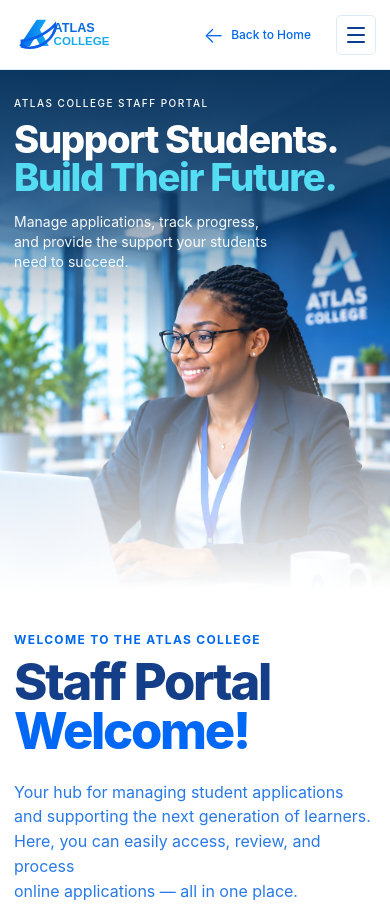
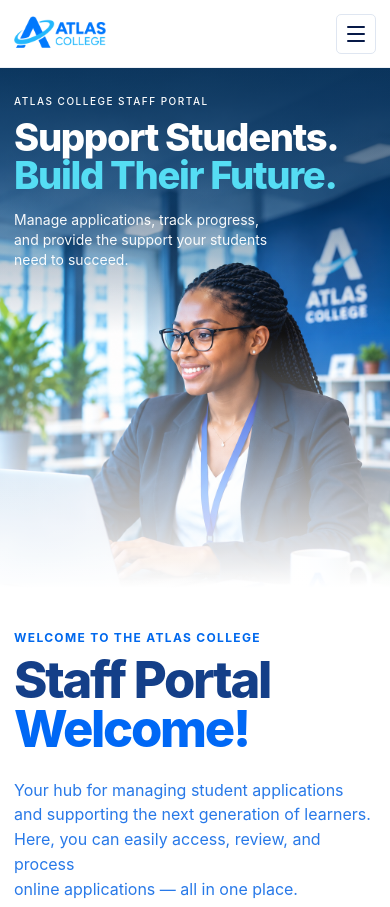
Before and after one commit to euduproassist/myAtlas, a plain HTML site: page a-11.html in a window 390 px wide. Shown: the top 907 px of the page. Drawn offline with Linux system fonts and the light colour scheme.

Commit message:
Update a-11.html

```diff
--- a/a-11.html
+++ b/a-11.html
@@ -71,74 +71,53 @@
     }
 
     /* =========================
-       HEADER (STRETCHED EDGE-TO-EDGE WITH HAMBURGER MENU)
+       HEADER & NAVIGATION
        ========================= */
     .site-header {
       width: 100%;
       max-width: 100%;
-      height: 84px;
-      min-height: 84px;
-      display: flex;
-      align-items: center;
-      justify-content: space-between;
-      padding: 0 25px;
-      background: #fff;
-      border-bottom: 1px solid #dcebf8;
+      height: 66px;
+      background: #ffffff;
+      border-bottom: 1px solid #edf1f7;
       position: relative;
       z-index: 50;
       flex-shrink: 0;
     }
-
-    .brand {
-      display: inline-flex;
+    .header-inner {
+      width: 100%;
+      height: 100%;
+      max-width: 100%;
+      margin: 0;
+      padding: 0 25px;
+      display: flex;
       align-items: center;
-      flex-shrink: 0;
+      justify-content: space-between;
+      gap: 25px;
     }
-
-    .brand-mark {
-      display: block;
-      width: clamp(142px, 15vw, 178px);
+    .logo-link {
+      display: flex;
+      align-items: center;
+      flex: 0 0 auto;
+      cursor: pointer;
+    }
+    .logo {
+      width: 126px;
       height: auto;
       object-fit: contain;
     }
-
-    .header-right-wrap {
-      display: flex;
-      align-items: center;
-      gap: 25px;
-    }
-
-    .back-home {
-      display: inline-flex;
-      align-items: center;
-      gap: 12px;
-      color: #0068ed;
-      font-size: clamp(14px, 1.35vw, 18px);
-      font-weight: 500;
-      white-space: nowrap;
-      transition: opacity .2s ease, transform .2s ease;
-    }
-
-    .back-home:hover {
-      opacity: .78;
-      transform: translateX(-2px);
-    }
-
-    .back-arrow {
-      font-size: 27px;
-      line-height: 1;
-      font-weight: 300;
+    .main-nav {
+      display: none;
     }
 
     /* =========================
-       MENU TOGGLE (HAMBURGER) & MOBILE DRAWER
+       MENU TOGGLE & MOBILE DRAWER
        ========================= */
     .menu-toggle {
       flex: 0 0 auto;
       width: 40px;
       height: 40px;
       background: transparent;
-      border: 1px solid #dcebf8;
+      border: 1px solid #dfe6f1;
       border-radius: 5px;
       display: flex;
       flex-direction: column;
@@ -147,16 +126,17 @@
       gap: 5px;
       cursor: pointer;
       transition: border-color 0.25s ease, background 0.25s ease;
+      margin-left: auto;
     }
     .menu-toggle:hover {
-      border-color: #0068ed;
+      border-color: #0957e8;
       background: #f5f9ff;
     }
     .menu-toggle span {
       display: block;
       width: 18px;
       height: 2px;
-      background: #0b3d91;
+      background: #071947;
       border-radius: 2px;
       transition: transform 0.3s ease, opacity 0.3s ease;
     }
@@ -169,7 +149,7 @@
       left: 0;
       width: 100%;
       background: #ffffff;
-      border-bottom: 1px solid #dcebf8;
+      border-bottom: 1px solid #edf1f7;
       box-shadow: 0 12px 30px rgba(7, 25, 71, 0.08);
       display: flex;
       flex-direction: column;
@@ -185,12 +165,12 @@
       border-bottom: 1px solid #f2f5fb;
       width: 100%;
       font-weight: 600;
-      color: #0b3d91;
+      color: #071947;
       cursor: pointer;
     }
     .mobile-menu-drawer .nav-link:hover {
       background: #f5f9ff;
-      color: #0068ed;
+      color: #0957e8;
     }
     #menu-checkbox:checked ~ .mobile-menu-drawer {
       max-height: 350px;
@@ -469,7 +449,7 @@
     }
 
     /* =========================
-       FOOTER (STRETCHED EDGE-TO-EDGE GRID)
+       FOOTER
        ========================= */
     .site-footer {
       width: 100%;
@@ -488,7 +468,7 @@
       max-width: 100%;
       min-width: 0;
       display: grid;
-      grid-template-columns: 1.4fr 1fr 1fr 1.2fr;
+      grid-template-columns: 1.2fr .8fr .8fr 1.1fr;
       gap: clamp(30px, 5vw, 80px);
       padding-bottom: 32px;
     }
@@ -498,13 +478,13 @@
     }
 
     .footer-brand img {
-      width: 150px;
+      width: 126px;
       max-width: 100%;
       margin-bottom: 13px;
     }
 
     .footer-brand p {
-      max-width: 245px;
+      max-width: 220px;
       color: rgba(255,255,255,.92);
       font-size: 14px;
       line-height: 1.4;
@@ -649,11 +629,11 @@
       }
 
       .footer-grid {
-        grid-template-columns: repeat(2, minmax(0, 1fr));
+        grid-template-columns: 1.2fr 1fr 1fr;
       }
 
       .footer-contact {
-        grid-column: auto;
+        grid-column: 1 / -1;
       }
     }
 
@@ -662,22 +642,16 @@
        ========================= */
     @media (max-width: 760px) {
       .site-header {
-        height: 70px;
-        min-height: 70px;
-        padding: 0 18px;
+        height: auto;
+        min-height: 67px;
       }
-
-      .brand-mark {
-        width: 128px;
+      .header-inner {
+        min-height: 67px;
+        padding: 10px 18px;
+        gap: 14px;
       }
-
-      .back-home {
-        font-size: 13px;
-        gap: 7px;
-      }
-
-      .back-arrow {
-        font-size: 22px;
+      .logo {
+        width: 108px;
       }
 
       .hero {
@@ -836,16 +810,12 @@
     }
 
     @media (max-width: 420px) {
-      .site-header {
-        padding: 0 14px;
+      .header-inner {
+        padding-left: 14px;
+        padding-right: 14px;
       }
-
-      .brand-mark {
-        width: 116px;
-      }
-
-      .back-home {
-        font-size: 12px;
+      .logo {
+        width: 92px;
       }
 
       .hero-left {
@@ -884,29 +854,9 @@
 <body>
 <div class="page">
   <header class="site-header">
-    <a href="#" class="brand" aria-label="Atlas College Home">
-      <svg class="brand-mark" viewBox="0 0 220 70" role="img" aria-label="Atlas College">
-        <defs>
-          <linearGradient id="logoBlue" x1="0" x2="1">
-            <stop offset="0" stop-color="#0068ed"/>
-            <stop offset="1" stop-color="#14aef4"/>
-          </linearGradient>
-        </defs>
-        <path d="M10 57 43 7h18l-31 50H10Zm18-11 16-29 22 40H50L39 37Z"
-              fill="url(#logoBlue)"/>
-        <path d="M15 47c24-2 49-15 63-31 2 11-6 25-18 34-14 10-31 12-45 8Z"
-              fill="none" stroke="#0b5eea" stroke-width="5"/>
-        <text x="75" y="31" fill="#0869dc" font-size="24" font-weight="800"
-              font-family="Arial, sans-serif">ATLAS</text>
-        <text x="75" y="55" fill="#18a9ef" font-size="22" font-weight="800"
-              font-family="Arial, sans-serif">COLLEGE</text>
-      </svg>
-    </a>
-
-    <div class="header-right-wrap">
-      <a class="back-home" href="#">
-        <span class="back-arrow">←</span>
-        <span>Back to Home</span>
+    <div class="header-inner">
+      <a href="#" class="logo-link">
+        <img class="logo" src="assets/logos.png" alt="Atlas College">
       </a>
 
       <input type="checkbox" id="menu-checkbox" aria-label="Toggle navigation menu">
@@ -1050,22 +1000,7 @@
   <footer class="site-footer">
     <div class="footer-grid">
       <div class="footer-brand">
-        <svg width="150" height="48" viewBox="0 0 220 70" aria-label="Atlas College">
-          <defs>
-            <linearGradient id="footerLogoBlue" x1="0" x2="1">
-              <stop offset="0" stop-color="#0878f8"/>
-              <stop offset="1" stop-color="#15b4f2"/>
-            </linearGradient>
-          </defs>
-          <path d="M10 57 43 7h18l-31 50H10Zm18-11 16-29 22 40H50L39 37Z"
-                fill="url(#footerLogoBlue)"/>
-          <path d="M15 47c24-2 49-15 63-31 2 11-6 25-18 34-14 10-31 12-45 8Z"
-                fill="none" stroke="#0878f8" stroke-width="5"/>
-          <text x="75" y="31" fill="#0878f8" font-size="24" font-weight="800"
-                font-family="Arial, sans-serif">ATLAS</text>
-          <text x="75" y="55" fill="#18a9ef" font-size="22" font-weight="800"
-                font-family="Arial, sans-serif">COLLEGE</text>
-        </svg>
+        <img class="footer-logo" src="assets/logos.png" alt="Atlas College">
 
         <p>
           Empowering students with education, skills, and opportunities for a better tomorrow.
```
